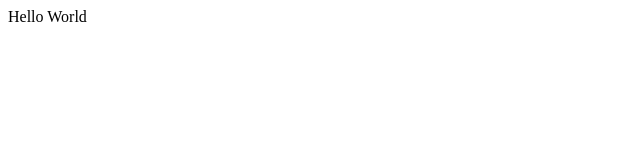
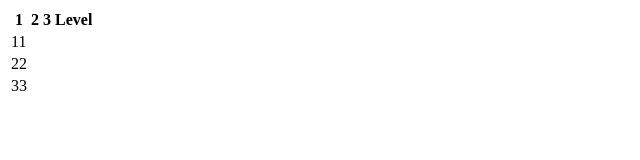
Before and after one commit to Dragggan/TraningSesions, a React (Create React App) app: page / in a window 1280 px wide. Shown: the top 160 px of the page, without its empty margins (0-640 px from the left). Built offline with nearby package versions, Linux system fonts and the light colour scheme.

Commit message:
added sesion talbe component

```diff
--- a/package.json
+++ b/package.json
@@ -12,6 +12,7 @@
     "@types/react-dom": "^17.0.11",
     "react": "^17.0.2",
     "react-dom": "^17.0.2",
+    "react-router-dom": "^6.2.1",
     "react-scripts": "5.0.0",
     "typescript": "^4.5.4"
   },
--- a/src/App.tsx
+++ b/src/App.tsx
@@ -1,3 +1,8 @@
 import React, { FC } from 'react'
+import { TraningSesionsTable } from './components/traningSesionsTable';
 
-export const App: FC = () => <div>Hello World</div>
+export const App: FC = () => <div>
+    <TraningSesionsTable />
+
+
+</div>
--- /dev/null
+++ b/src/components/traningSesionsTable.tsx
@@ -0,0 +1,20 @@
+import React, { FC } from 'react'
+
+
+export const TraningSesionsTable: FC = () => <>
+    <table className="seasion_table">
+        <thead>
+            <tr>
+                <th>1</th>
+                <th>2</th>
+                <th>3 Level</th>
+
+            </tr>
+        </thead>
+        <tbody>
+            <tr><td>11</td></tr>
+            <tr><td>22</td></tr>
+            <tr><td>33</td></tr>
+        </tbody>
+    </table>
+</>
```
Also changed, not shown: 1 other file (tests, documents, lock files or other folders).
